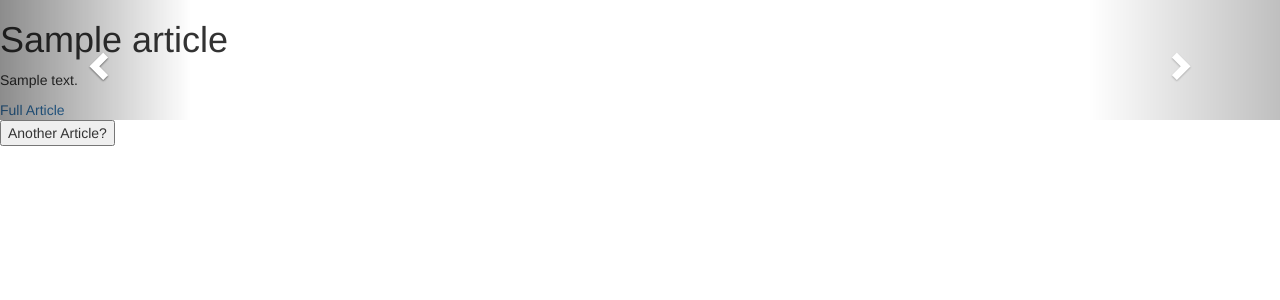
After one commit to Mikerah/WikiSummary-WebApp, a Django app: template wiki_summary/summaries/templates/summaries/articles.html in a window 1280 px wide. The commit adds this page. Shown: the top 300 px of the page. Run offline with Django 3.2, Linux system fonts and the light colour scheme; the template is opened without the code that fills it: most values are stand-ins (such as "Sample title", 1, 10 or a date in 2020); some libraries are stand-ins or nearby versions.

Commit message:
finishied articles view in views.py, modified its associated url in urls.py and added its associated html file

```diff
--- a/wiki_summary/summaries/templates/summaries/article.html
+++ b/wiki_summary/summaries/templates/summaries/article.html
@@ -6,7 +6,7 @@
         <title>Wiki Summary</title>
         <meta charset="utf-8">
         <meta name="description" content="Read Summaries of Wikipedia Articles">
-        {% bootstrap3 %}
+        {% bootstrap_css %}
     </head>
 
     <body>
--- /dev/null
+++ b/wiki_summary/summaries/templates/summaries/articles.html
@@ -0,0 +1,60 @@
+{% load bootstrap3 %}
+
+<!DOCTYPE html>
+<html>
+    <head>
+        <head>
+        <title>Wiki Summary</title>
+        <meta charset="utf-8">
+        <meta name="description" content="Read Summaries of Wikipedia Articles">
+        {% bootstrap_css %}
+        <script   src="https://code.jquery.com/jquery-3.1.0.min.js"   integrity="sha256-cCueBR6CsyA4/9szpPfrX3s49M9vUU5BgtiJj06wt/s="   crossorigin="anonymous"></script>
+        {% bootstrap_javascript%}
+    </head>
+    </head>
+
+    <body>
+        <div id="article_carousel" class="carousel slide hidden-xs" data-ride="carousel">
+            <ol class="carousel-indicators">
+                {% for i in number_of_articles%}
+                    {% if forloop.first%}
+                        <li data_target="#article_carousel" data-slide-to="{{i}}" class="active"></li>
+                    {% endif %}
+                    <li data_target="#article_carousel" data-slide-to="{{i}}"></li>
+                {% endfor %}
+            </ol>
+
+            <div class="carousel-inner" role="listbox">
+                {% for article in articles %}
+                    {% if forloop.first%}
+                        <div class="item active">
+                            <h1>{{article.title}}</h1>
+                            <p>{{article.content}}</p>
+                            <a href="{{article.full_article}}" target="_blank">Full Article</a>
+                        </div>
+                    {% endif %}
+                    <div class="item">
+                        <h1>{{article.title}}</h1>
+                        <p>{{article.content}}</p>
+                        <a href="{{article.full_article}}" target="_blank">Full Article</a>
+                    </div>
+                {% endfor%}
+            </div>
+
+            <a class="left carousel-control" href="#article_carousel" role="button" data-slide="prev">
+                <span class="glyphicon glyphicon-chevron-left" aria-hidden="true"></span>
+                <span class="sr-only">Previous</span>
+            </a>
+            <a class="right carousel-control" href="#article_carousel" role="button" data-slide="next">
+                <span class="glyphicon glyphicon-chevron-right" aria-hidden="true"></span>
+                <span class="sr-only">Next</span>
+            </a>
+
+        </div>
+        <form action="{% url 'index' %}">
+            <input type="submit" value="Another Article?"/>
+        </form>
+
+
+    </body>
+</html>
--- a/wiki_summary/summaries/urls.py
+++ b/wiki_summary/summaries/urls.py
@@ -3,5 +3,6 @@ from . import views
 
 urlpatterns = [
     url(r'^$', views.index, name='index'),
-    url(r'^article.html/', views.article, name='article')
+    url(r'^article.html/', views.article, name='article'),
+    url(r'^articles.html/', views.articles, name='articles')
 ]
```
Also changed, not shown: wiki_summary/summaries/views.py (+20 -2 lines).
